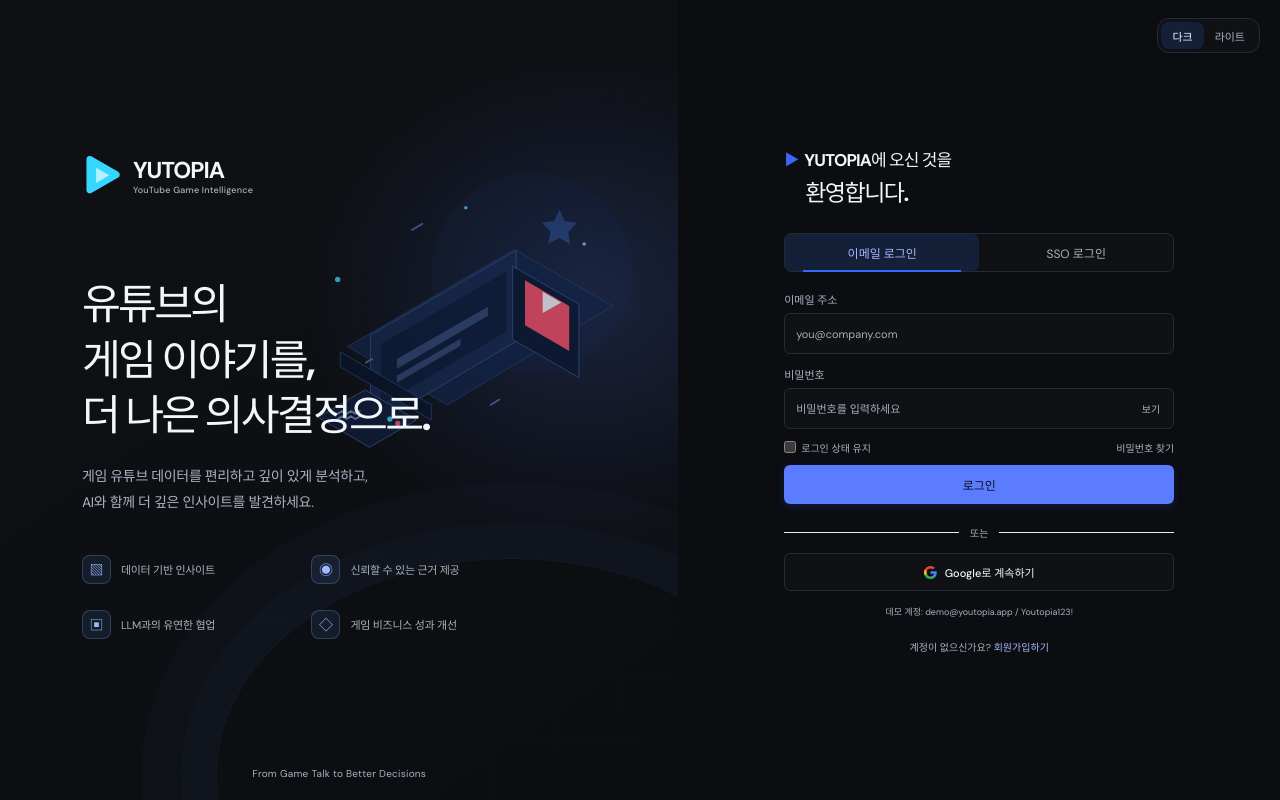
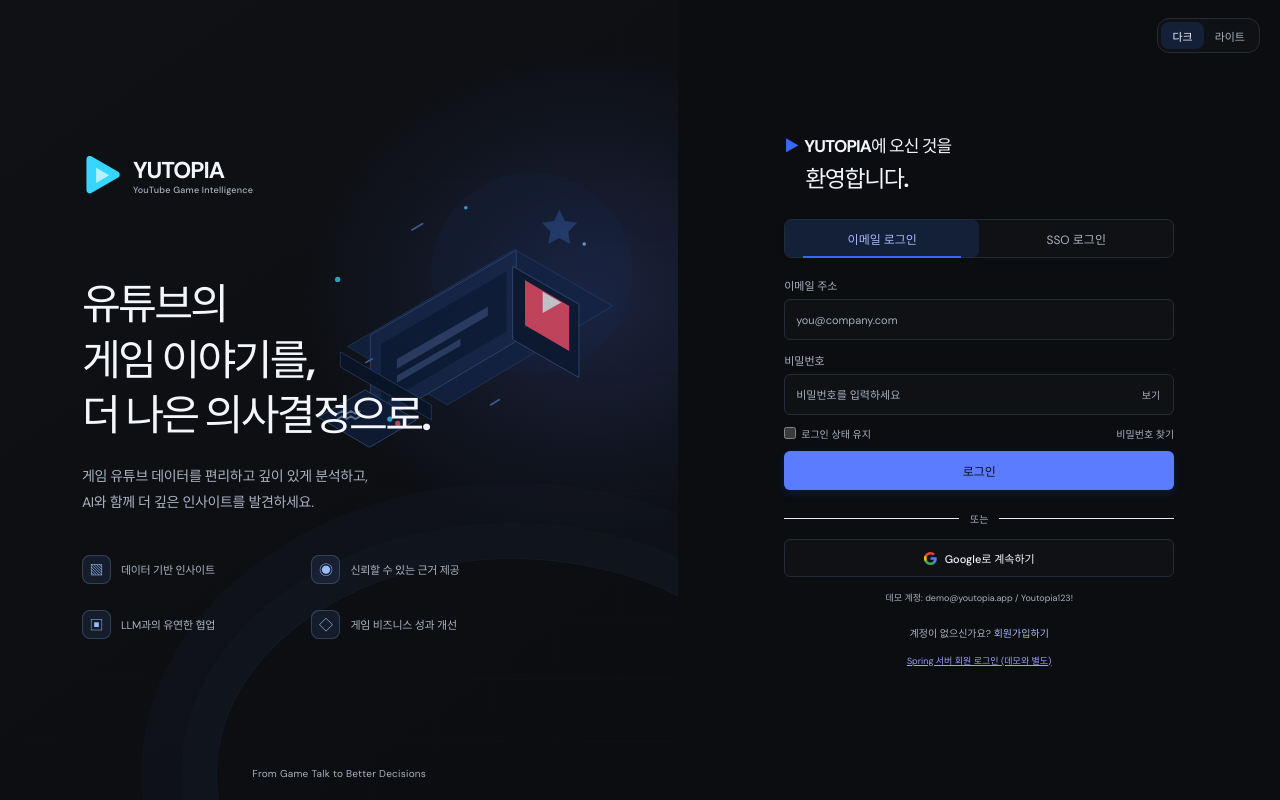
Before and after one commit to Choi1999/YOUTOPIA, a React (Vite) app in the folder frontend/: page / in a window 1280 px wide. Built offline with nearby package versions, Linux system fonts and the light colour scheme.

Commit message:
feat(frontend): expose explicit Spring account route without changing demo login

```diff
--- a/frontend/src/pages/auth/LoginPage.tsx
+++ b/frontend/src/pages/auth/LoginPage.tsx
@@ -461,6 +461,9 @@ export function LoginPage() {
           </p>
           </>
           )}
+          <p className="demo-notice">
+            <Link to="/account/server">Spring 서버 회원 로그인 (데모와 별도)</Link>
+          </p>
         </div>
       </section>
       {dialog && (
```
